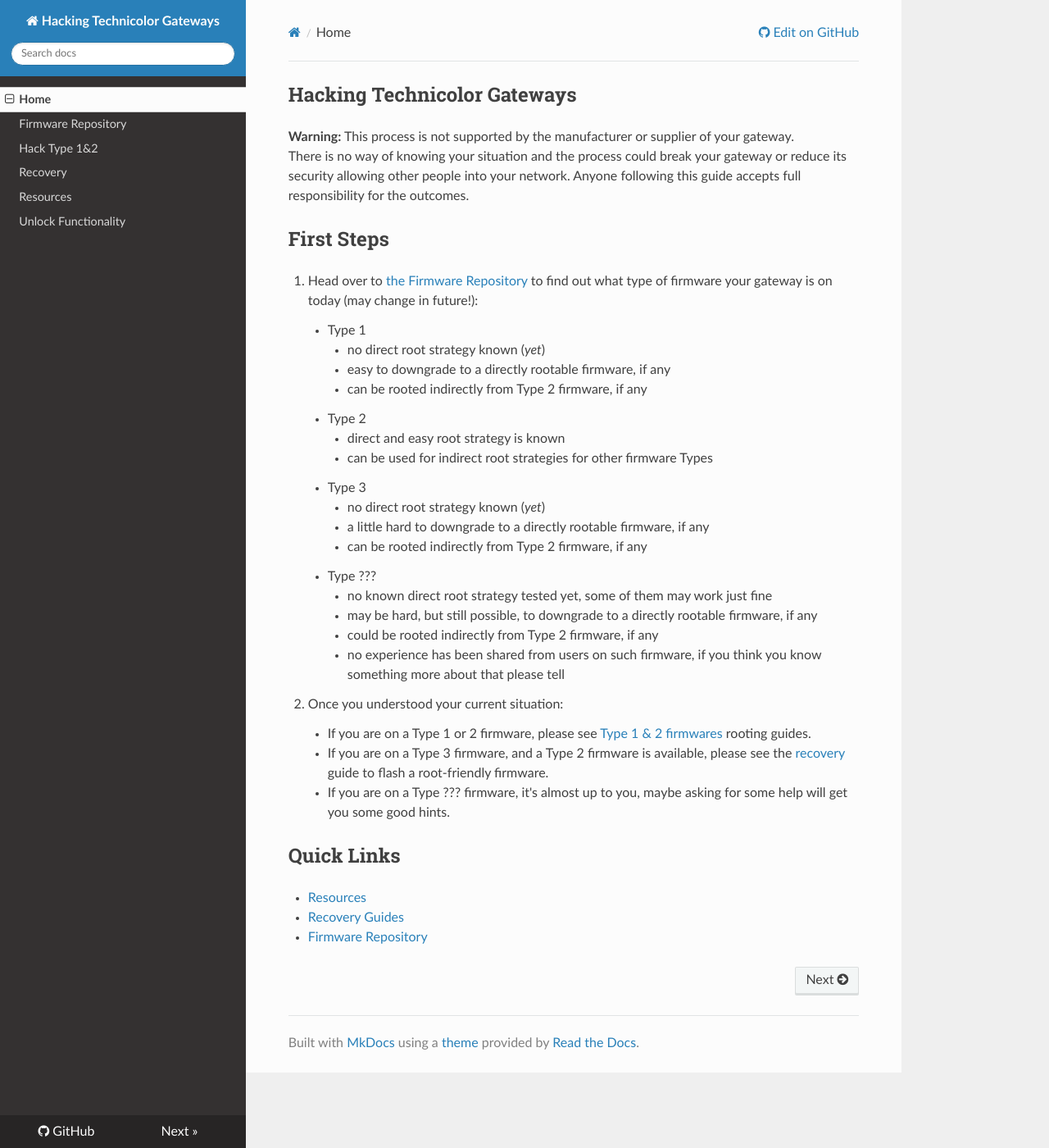
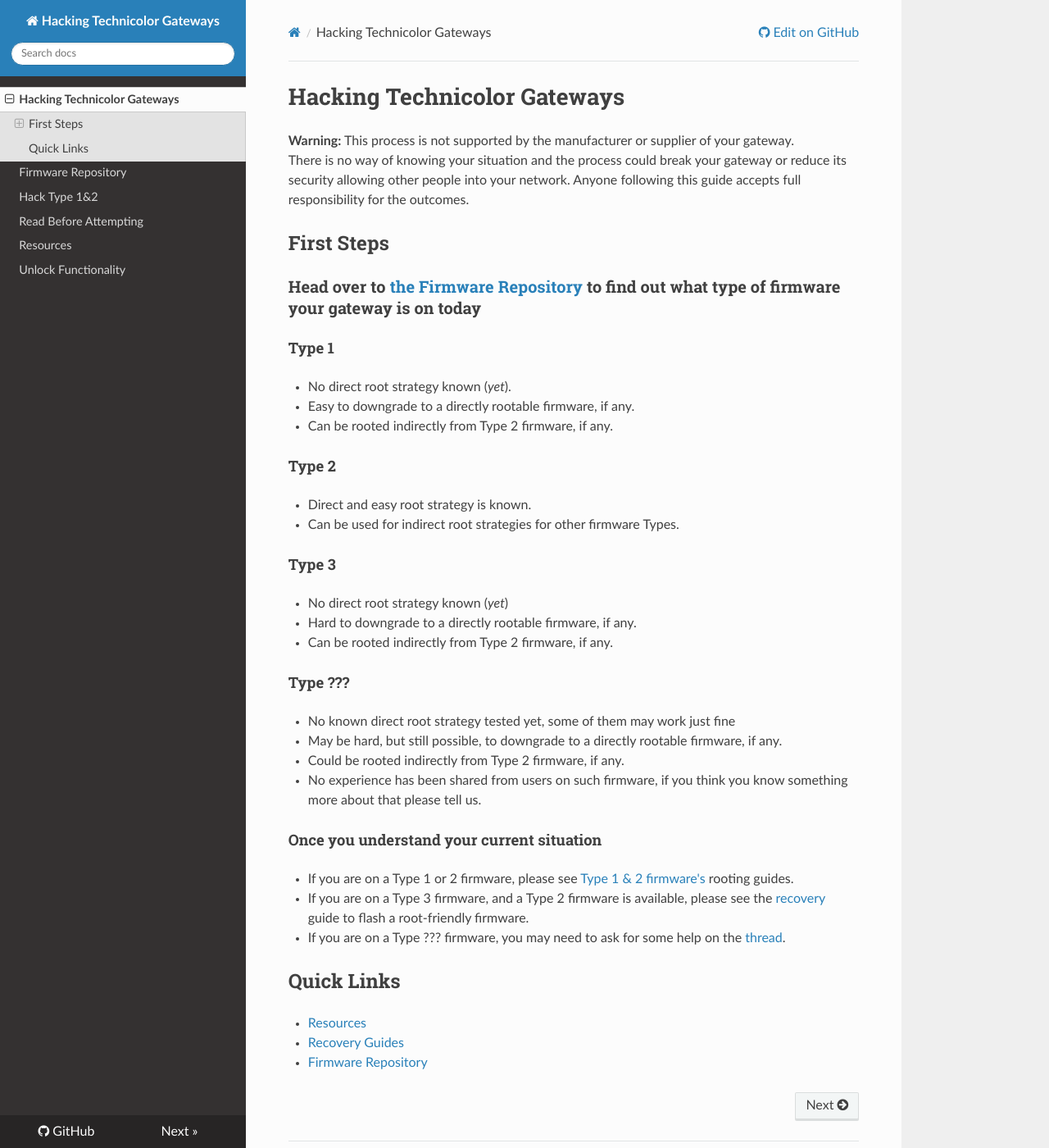
Before and after one commit to hack-technicolor/hack-technicolor, an MkDocs documentation site: the page built from docs/index.md, in a window 1280 px wide and 1400 px high. Shown: the whole window at 82% size. Built offline with MkDocs 1.6.1, drawn with Linux system fonts in a browser that asks for light colours; nearby versions of some CDN libraries.

```diff
--- a/docs/index.md
+++ b/docs/index.md
@@ -1,35 +1,47 @@
-## Hacking Technicolor Gateways
+# Hacking Technicolor Gateways
 
 **Warning:** This process is not supported by the manufacturer or supplier of your gateway.
 There is no way of knowing your situation and the process could break your gateway or reduce its security allowing other people into your network. Anyone following this guide accepts full responsibility for the outcomes.
 
 ## First Steps
 
-1. Head over to [the Firmware Repository](Firmware%20Repository/) to find out what type of firmware your gateway is on today (may change in future!):
-    - Type 1
-        - no direct root strategy known (_yet_)
-        - easy to downgrade to a directly rootable firmware, if any
-        - can be rooted indirectly from Type 2 firmware, if any
-    - Type 2
-        - direct and easy root strategy is known
-        - can be used for indirect root strategies for other firmware Types
-    - Type 3
-        - no direct root strategy known (_yet_)
-        - a little hard to downgrade to a directly rootable firmware, if any
-        - can be rooted indirectly from Type 2 firmware, if any
-    - Type ???
-        - no known direct root strategy tested yet, some of them may work just fine
-        - may be hard, but still possible, to downgrade to a directly rootable firmware, if any
-        - could be rooted indirectly from Type 2 firmware, if any
-        - no experience has been shared from users on such firmware, if you think you know something more about that please tell
+### Head over to [the Firmware Repository](Firmware%20Repository/) to find out what type of firmware your gateway is on today
 
-2. Once you understood your current situation:
-    - If you are on a Type 1 or 2 firmware, please see [Type 1 & 2 firmwares](Hack%20Type%201&2/) rooting guides.
-    - If you are on a Type 3 firmware, and a Type 2 firmware is available, please see the [recovery](Recovery/) guide to flash a root-friendly firmware.
-    - If you are on a Type ??? firmware, it's almost up to you, maybe asking for some help will get you some good hints.
+#### Type 1
+
+- No direct root strategy known (*yet*).
+- Easy to downgrade to a directly rootable firmware, if any.
+- Can be rooted indirectly from Type 2 firmware, if any.
+
+#### Type 2
+
+- Direct and easy root strategy is known.
+- Can be used for indirect root strategies for other firmware Types.
+
+#### Type 3
+
+- No direct root strategy known (*yet*)
+- Hard to downgrade to a directly rootable firmware, if any.
+- Can be rooted indirectly from Type 2 firmware, if any.
+
+#### Type ???
+
+- No known direct root strategy tested yet, some of them may work just fine
+- May be hard, but still possible, to downgrade to a directly rootable firmware, if any.
+- Could be rooted indirectly from Type 2 firmware, if any.
+- No experience has been shared from users on such firmware, if you think you know something more about that please tell us.
+
+#### Once you understand your current situation
+
+- If you are on a Type 1 or 2 firmware, please see [Type 1 & 2 firmware's](Hack%20Type%201&2/) rooting guides.
+
+- If you are on a Type 3 firmware, and a Type 2 firmware is available, please see the [recovery](Recovery/) guide to flash a root-friendly firmware.
+
+- If you are on a Type ??? firmware, you may need to ask for some help on the [thread](https://forums.whirlpool.net.au/thread/9vxxl849).
 
 
 ## Quick Links
+
 - [Resources](Resources/)
 - [Recovery Guides](Recovery/)
 - [Firmware Repository](Firmware%20Repository/)
```
Also changed, not shown: docs/Firmware Repository.md (+4 -2 lines), docs/Hack Type 1&2.md (+29 -12 lines), docs/Recovery.md (+39 -67 lines), docs/Resources.md (line endings or trailing spaces), docs/css/extra.css (line endings or trailing spaces).
